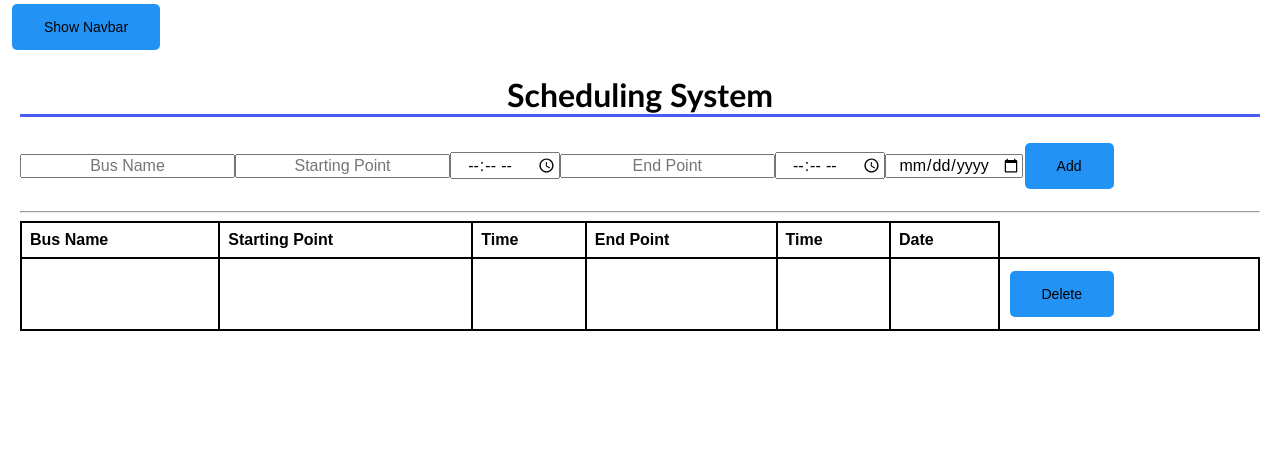
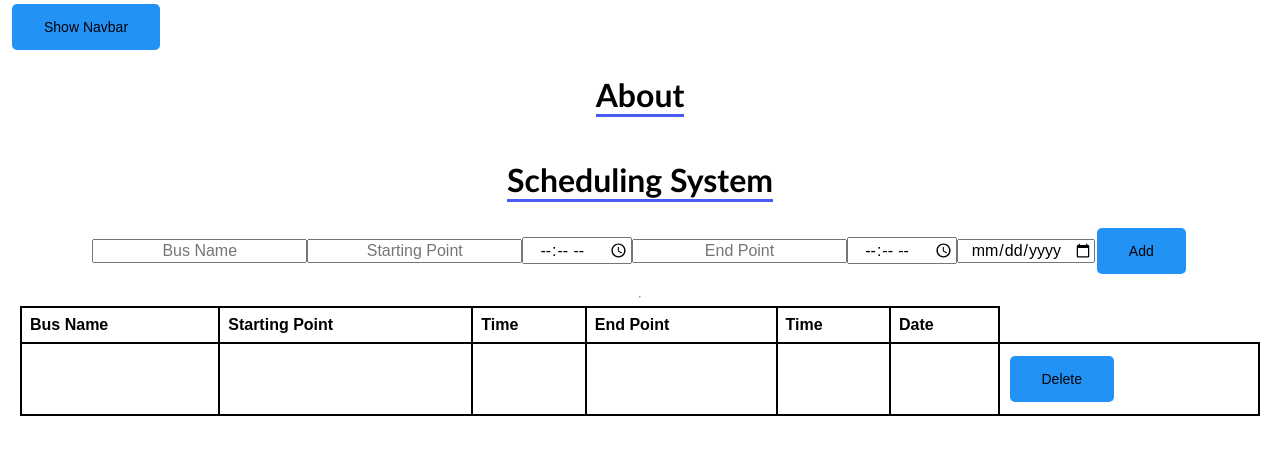
Before and after one commit to kur0N3ko/firs-react-app, a React (Create React App) app: page /about in a window 1280 px wide. Shown: the top 454 px of the page. Built offline with nearby package versions, Linux system fonts and the light colour scheme.

Commit message:
Router added

```diff
--- a/package.json
+++ b/package.json
@@ -9,6 +9,7 @@
     "dayjs": "^1.11.10",
     "react": "^18.2.0",
     "react-dom": "^18.2.0",
+    "react-router-dom": "^5.3.4",
     "react-scripts": "5.0.1",
     "web-vitals": "^2.1.4"
   },
--- a/src/App.css
+++ b/src/App.css
@@ -1,3 +1,17 @@
+.App {
+  display: flex;
+  flex-direction: column;
+  align-items: center;
+  justify-content: center;
+}
+
+.Form {
+  display: flex;
+  flex-direction: column;
+  align-items: center;
+  justify-content: center;
+}
+
 form {
   padding-bottom: 10px;
   border-spacing: 2px;
--- a/src/App.js
+++ b/src/App.js
@@ -5,22 +5,34 @@ import { NavbarProvider } from "./components/NavbarContext";
 import { CrudProvider, useCrudContext} from "./components/CrudContext";
 import Form from "./components/Form";
 import DeleteData from "./components/DeleteData";
-
-
+import { BrowserRouter as Router, Route, Switch } from "react-router-dom/cjs/react-router-dom.min";
+import Home from "./components/Home";
+import About from "./components/About";
+import Contact from "./components/Contact";
 
 function App() {
 
 
   return (
+
+
+    <>
+
+    <Router>
+      <NavbarProvider><Navbar />
+      <div className="App">
+          <Switch>
+            <Route path="/" exact component={Home} />
+            <Route path="/about" component={About} />
+            <Route path="/contact" component={Contact} />
+          </Switch>
+      </div>
+      </NavbarProvider>
+    </Router>
+    <div className="Form">
       <CrudProvider>
-    <>
-    <NavbarProvider><Navbar /> </NavbarProvider>
-
-    <div className="App">
-
       <h1>Scheduling System</h1>
       <Form/>
-
         <hr/>
         <table>
           <thead>
@@ -37,18 +49,16 @@ function App() {
               <DataRows/>
             </tbody>
         </table>
+
+      </CrudProvider>
     </div>
   </>
-  </CrudProvider>
   );
 }
 
 function DataRows() {
   const { data } = useCrudContext();
-  // const handleEdit = id => {
-//     const editedItem = data.find(item => item.id === id);
-//     setFormData(editedItem);
-// };
+
 
   return data.map(item => (
     <tr key={item.id}>
--- /dev/null
+++ b/src/components/About.js
@@ -0,0 +1,8 @@
+// About.js
+import React from 'react';
+
+function About() {
+    return <h1>About</h1>;
+}
+
+export default About;
--- /dev/null
+++ b/src/components/Contact.js
@@ -0,0 +1,9 @@
+// Contact.js
+import React from 'react';
+
+function Contact() {
+    return <h1>Contact</h1>;
+
+}
+
+export default Contact;
--- a/src/components/CrudContext.js
+++ b/src/components/CrudContext.js
@@ -1,5 +1,6 @@
 import React, { createContext, useContext, useState, useEffect } from 'react';
 import { v4 as uuidv4 } from 'uuid';
+
 
 const CrudContext = createContext();
 
@@ -10,6 +11,8 @@ export const CrudProvider = ({ children }) => {
         const savedData = localStorage.getItem('data');
         return savedData ? JSON.parse(savedData) : [{ id: "", name: "", spoint: "", time: "", epoint: "", etime: "", date: "" }];
     });
+    // const [formData, setFormData] = useState({ id: "", name: "", spoint: "", time: "", epoint: "", etime: "", date: "" });
+    // const [isEditing, setIsEditing] = useState(false);
 
         const addData = newData => {
             setData([...data, { ...newData, id: uuidv4() }]);
@@ -33,7 +36,7 @@ useEffect(() => {
     }, [data]);
 
     return (
-    <CrudContext.Provider value={{ data, addData, updateData, deleteData }}>
+        <CrudContext.Provider value={{ data, addData, updateData, deleteData}}>
         {children}
         </CrudContext.Provider>
     );
--- /dev/null
+++ b/src/components/Home.js
@@ -0,0 +1,8 @@
+// Home.js
+import React from 'react';
+
+function Home() {
+    return <h1>Home</h1>;
+}
+
+export default Home;
--- a/src/components/Navbar.js
+++ b/src/components/Navbar.js
@@ -1,4 +1,5 @@
 import { useNavbar } from './NavbarContext';
+import { Link } from 'react-router-dom';
 
 function Navbar() {
 const { isNavbarVisible, toggleNavbarVisibility, showNavbar } = useNavbar();
@@ -13,14 +14,14 @@ const handleShowNavbar = () => {
 return (
     <>
     <nav style={{ display: isNavbarVisible ? 'block' : 'none' }}>
-    <button onClick={toggleNavbarVisibility}>Hide Navbar</button>
-    <ul>
-        <li><a href="#">Home</a></li>
-        <li><a href="#">About</a></li>
-        <li><a href="#">Contact</a></li>
-    </ul>
+        <button onClick={toggleNavbarVisibility}>Hide Navbar</button>
+            <ul>
+                <li><Link to="/">Home</Link></li>
+                <li><Link to="/about">About</Link></li>
+                <li><Link to="/contact">Contact</Link></li>
+            </ul>
     </nav>
-    <button onClick={handleShowNavbar}>Show Navbar</button>
+        <button onClick={handleShowNavbar}>Show Navbar</button>
 </>
 );
 }
```
Also changed, not shown: src/components/Form.js (+8 -0 lines), src/components/HandleEdit.js (added, +12 -0 lines), 1 other file (tests, documents, lock files or other folders). Lines whose indentation alone changed are shown as unchanged.
